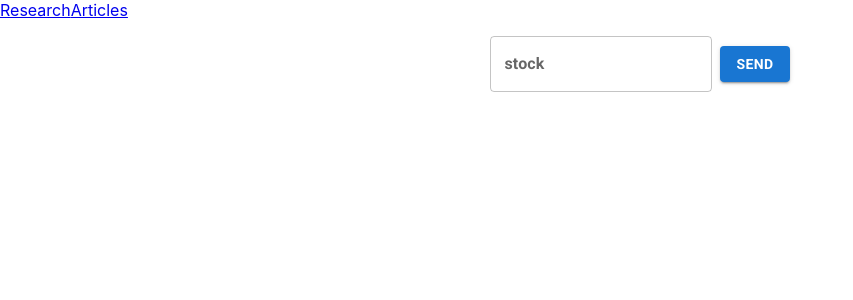
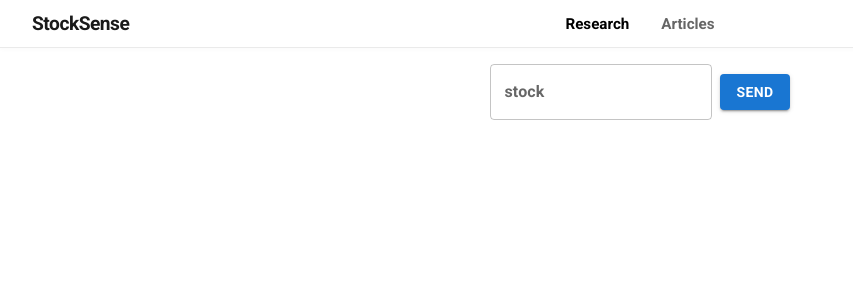
Before and after one commit to damonchase/market-research-agent, a React (Create React App) app in the folder client/: page / in a window 1280 px wide. Shown: the top 300 px of the page, without its empty margins (0-853 px from the left). Built offline with nearby package versions, Linux system fonts and the light colour scheme.

Commit message:
Update navbar styling

```diff
--- a/client/src/components/Navbar.jsx
+++ b/client/src/components/Navbar.jsx
@@ -1,12 +1,23 @@
-import { Link } from "react-router-dom"
+import { Link, useLocation } from "react-router-dom";
+import "../styles/Navbar.css";
 
 function Navbar() {
+    const location = useLocation();
+
     return (
-        <nav>
-            <Link to="/">Research</Link>
-            <Link to="/articles">Articles</Link>
+        <nav className="navbar">
+            <div className="navbar-brand">StockSense</div>
+            <div className="navbar-links">
+                <Link to="/" className={location.pathname === "/" ? "active" : ""}>
+                    Research
+                </Link>
+                <Link to="/articles" className={location.pathname === "/articles" ? "active" : ""}>
+                    Articles
+                </Link>
+            </div>
+            <div className="navbar-spacer"></div>
         </nav>
     );
 }
 
-export default Navbar
+export default Navbar;
--- /dev/null
+++ b/client/src/styles/Navbar.css
@@ -0,0 +1,57 @@
+.navbar {
+  display: flex;
+  justify-content: space-between; /* Spreads brand and links apart */
+  align-items: center;
+  padding: 0.75rem 2rem;
+  background-color: #ffffff;
+  border-bottom: 1px solid #eaeaea;
+  box-shadow: 0 2px 4px rgba(0, 0, 0, 0.02);
+  position: sticky;
+  top: 0;
+  z-index: 1000;
+  font-family: 'Roboto', sans-serif;
+}
+
+.navbar-brand {
+  font-weight: 700;
+  font-size: 1.2rem;
+  color: #1a1a1a;
+  letter-spacing: -0.5px;
+}
+
+.navbar-links {
+  display: flex;
+  gap: 2rem;
+  position: absolute; /* Keep links perfectly centered in the whole bar */
+  left: 50%;
+  transform: translateX(-50%);
+}
+
+.navbar-links a {
+  text-decoration: none;
+  color: #666;
+  font-weight: 500;
+  font-size: 0.95rem;
+  transition: color 0.2s ease;
+}
+
+.navbar-links a:hover {
+  color: #0070f3; /* Professional blue */
+}
+
+.navbar-links a.active {
+  color: #000;
+  font-weight: 600;
+}
+
+/* For mobile responsiveness */
+@media (max-width: 600px) {
+  .navbar-links {
+    position: static;
+    transform: none;
+    gap: 1rem;
+  }
+  .navbar-brand {
+    display: none; /* Hide brand on very small screens to save space */
+  }
+}
```
